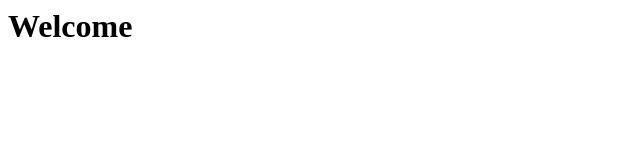
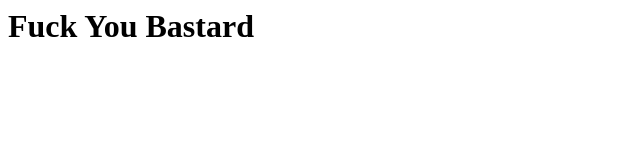
Before and after one commit to subhra-EE-2011/subhra-EE-2011.github.io, a plain HTML site: page index.html in a window 1280 px wide. Shown: the whole page, without its empty margins (0-640 px from the left). Drawn offline with Linux system fonts and the light colour scheme.

Commit message:
Modify index.html

```diff
--- a/index.html
+++ b/index.html
@@ -1 +1 @@
-<h1>Welcome</h1>
+<h1>Fuck You Bastard</h1>
```
